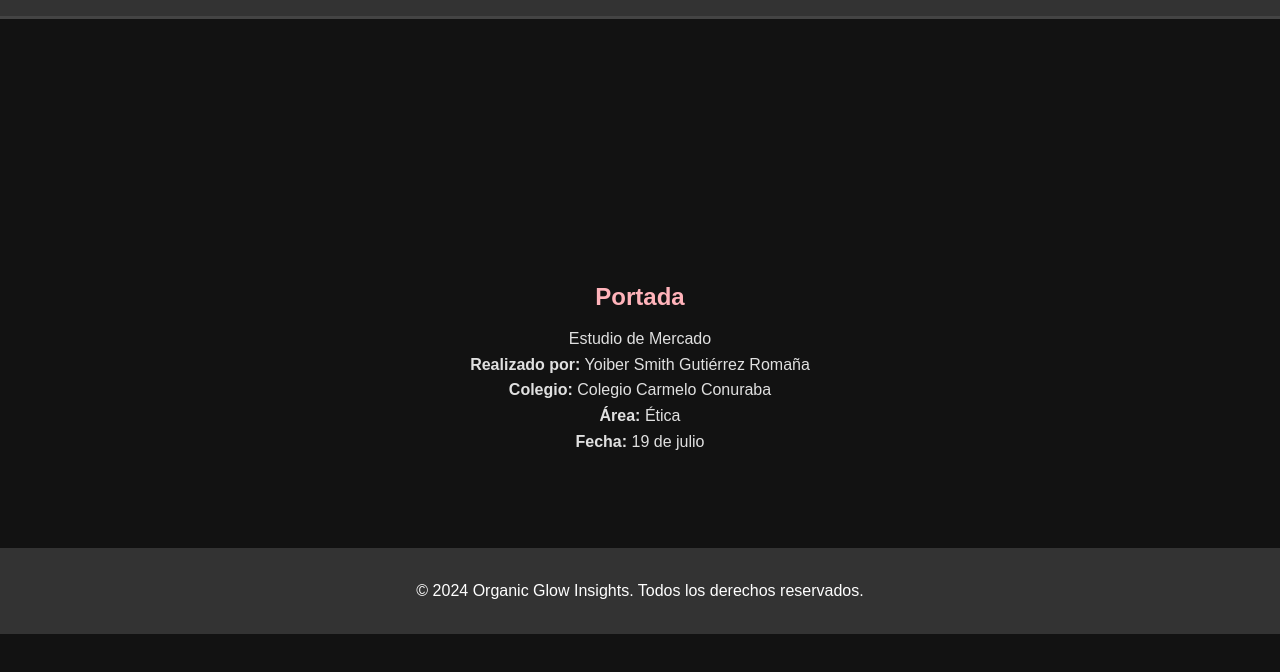
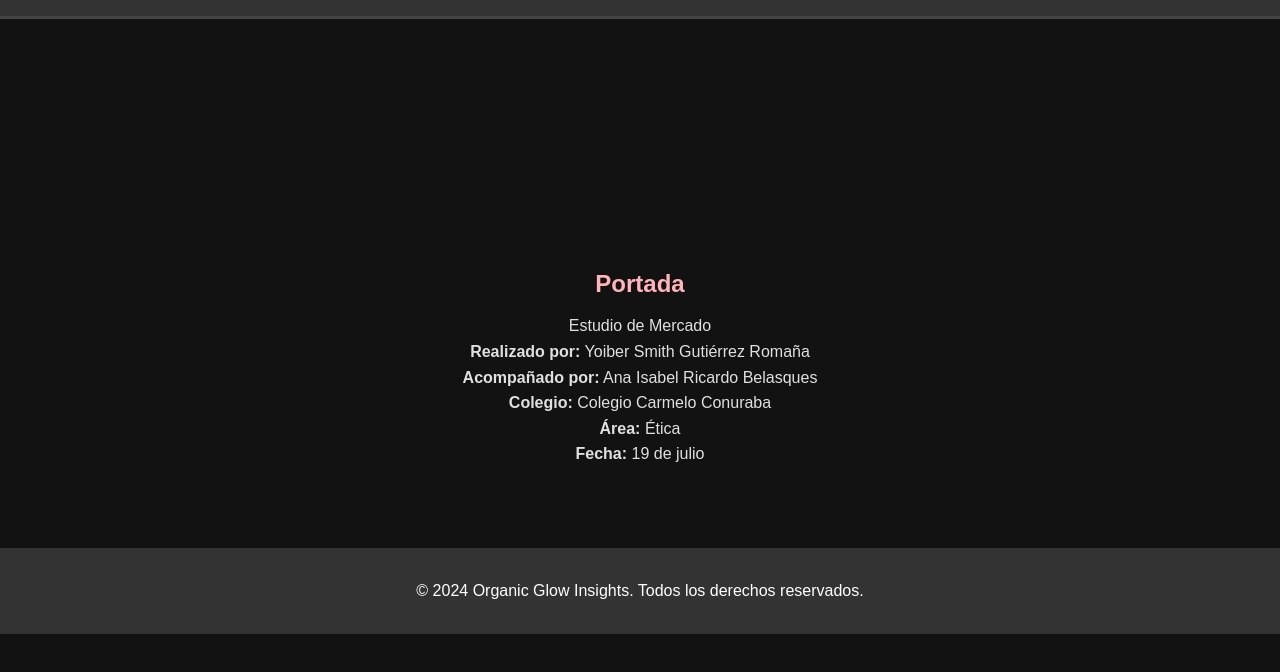
Before and after one commit to SPDGula/Organic-Glow-Insights-test, a plain HTML site: page index.html in a window 1280 px wide. Shown: the part 166-838 px from the top of the page. Drawn offline with Linux system fonts and the light colour scheme.

Commit message:
index.html

```diff
--- a/index.html
+++ b/index.html
@@ -39,6 +39,7 @@
                     <h2>Portada</h2>
                     <p>Estudio de Mercado</p>
                     <p><strong>Realizado por:</strong> Yoiber Smith Gutiérrez Romaña</p>
+                    <p><strong>Acompañado por:</strong> Ana Isabel Ricardo Belasques</p>
                     <p><strong>Colegio:</strong> Colegio Carmelo Conuraba</p>
                     <p><strong>Área:</strong> Ética</p>
                     <p><strong>Fecha:</strong> 19 de julio</p>
```
